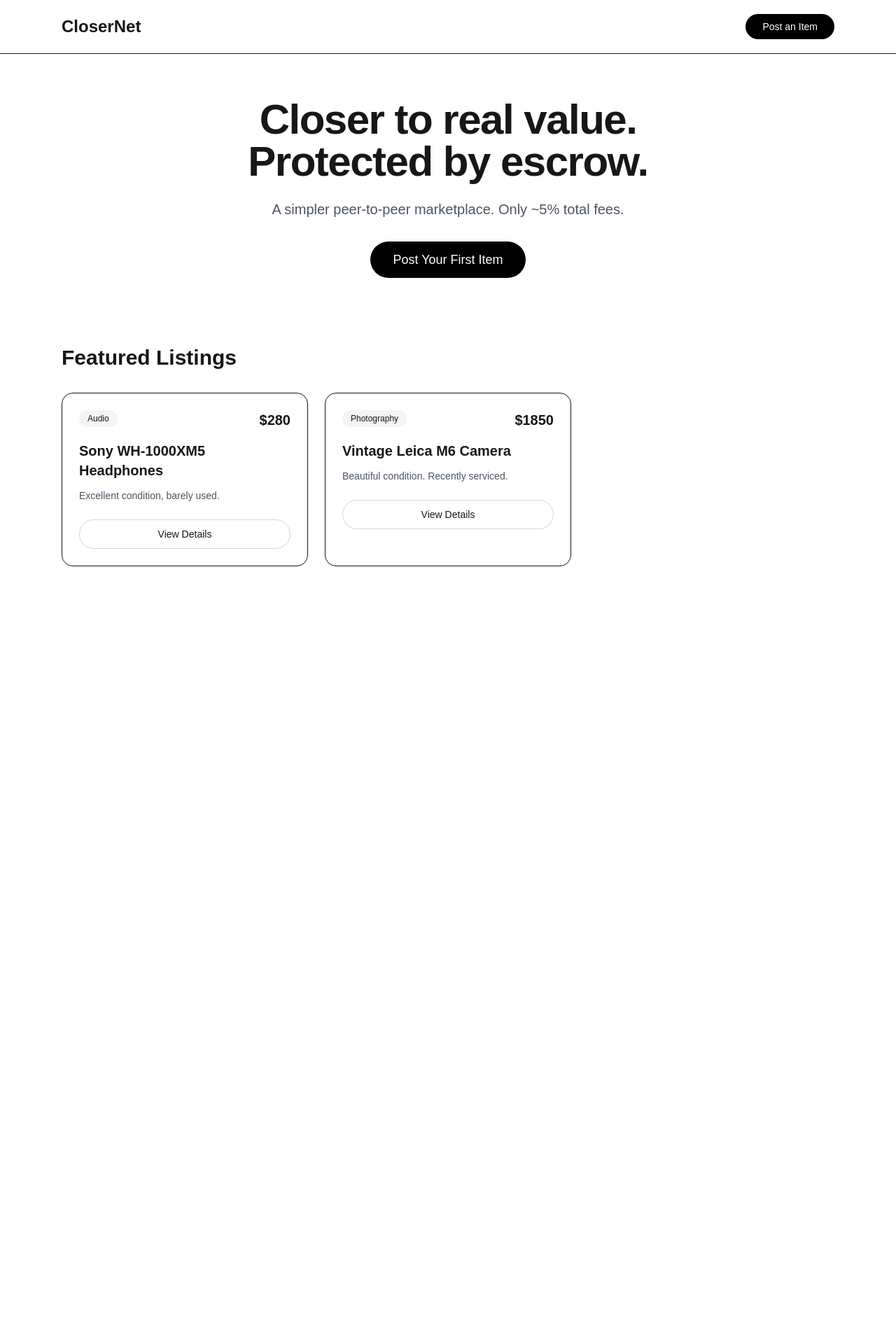
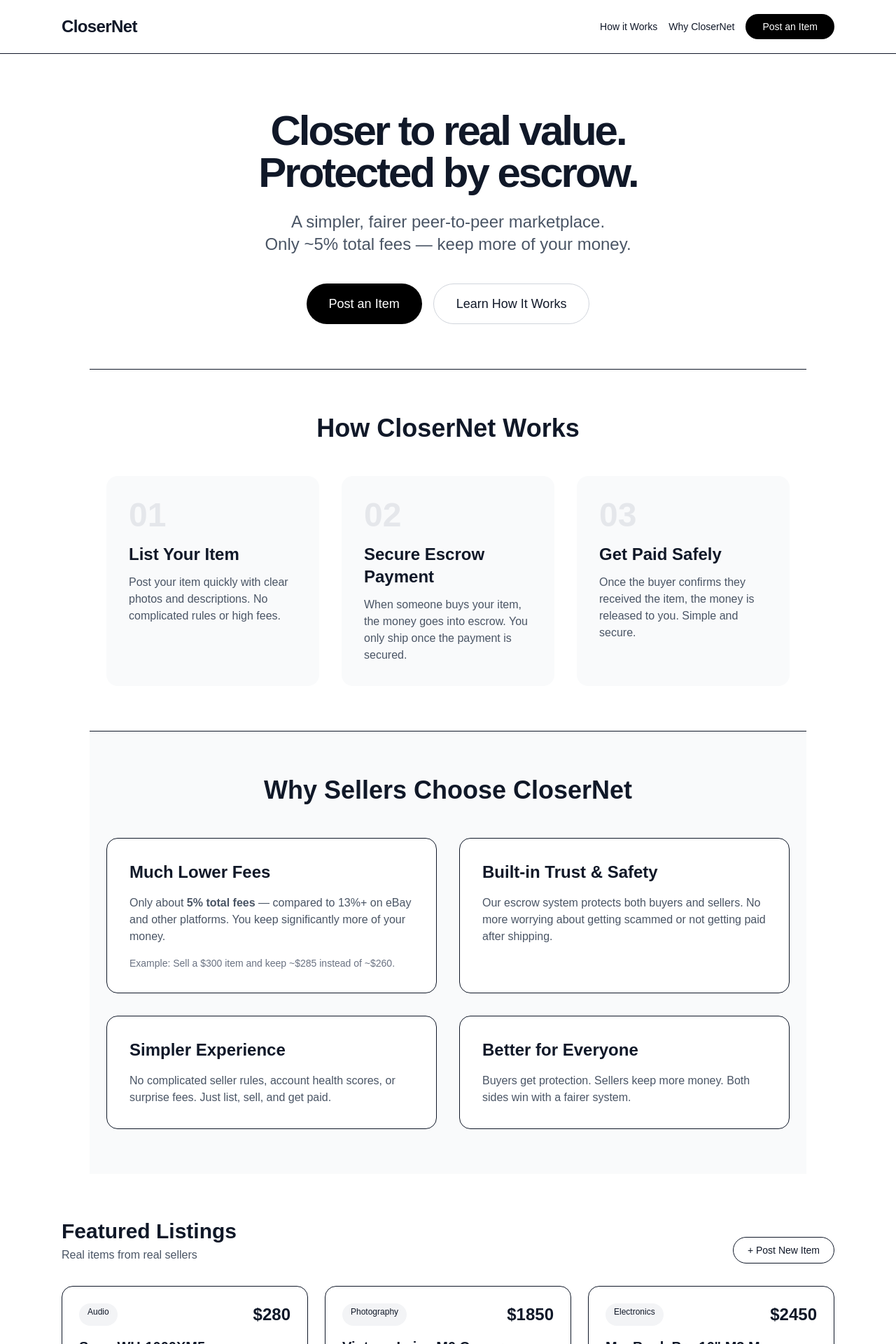
Before and after one commit to 50isLess/CloserNet, a Next.js app: page / in a window 1280 px wide. Shown: the top 1920 px of the page at 70% size. Before the commit the page ends 857 px from the top, so only its background shows below. Built offline with nearby package versions, Linux system fonts and the light colour scheme.

Commit message:
Update page.tsx

```diff
--- a/app/page.tsx
+++ b/app/page.tsx
@@ -16,15 +16,22 @@ export default function CloserNet() {
       id: 1,
       title: "Sony WH-1000XM5 Headphones",
       price: 280,
-      description: "Excellent condition, barely used.",
+      description: "Excellent condition. Barely used. Original box included.",
       category: "Audio"
     },
     {
       id: 2,
       title: "Vintage Leica M6 Camera",
       price: 1850,
-      description: "Beautiful condition. Recently serviced.",
+      description: "Beautiful condition. Recently serviced with 50mm lens.",
       category: "Photography"
+    },
+    {
+      id: 3,
+      title: "MacBook Pro 16\" M3 Max",
+      price: 2450,
+      description: "2024 model. 64GB RAM, 1TB SSD. Like new condition.",
+      category: "Electronics"
     }
   ]);
 
@@ -54,50 +61,115 @@ export default function CloserNet() {
   };
 
   return (
-    <main className="min-h-screen bg-white">
+    <main className="min-h-screen bg-white text-gray-900">
+      {/* Navbar */}
       <nav className="border-b sticky top-0 bg-white z-50">
         <div className="max-w-6xl mx-auto px-6 py-5 flex justify-between items-center">
-          <div className="text-2xl font-semibold">CloserNet</div>
+          <div className="text-2xl font-semibold tracking-tight">CloserNet</div>
+          <div className="flex items-center gap-4">
+            <a href="#how" className="text-sm hover:text-gray-600">How it Works</a>
+            <a href="#why" className="text-sm hover:text-gray-600">Why CloserNet</a>
             <button
               onClick={() => setShowForm(!showForm)}
-            className="px-6 py-2 bg-black text-white rounded-full text-sm hover:bg-gray-800"
+              className="px-6 py-2 bg-black text-white rounded-full text-sm hover:bg-gray-800 transition-colors"
             >
               {showForm ? "Close" : "Post an Item"}
             </button>
           </div>
+        </div>
       </nav>
 
-      <section className="max-w-4xl mx-auto px-6 pt-16 pb-12 text-center">
-        <h1 className="text-6xl font-semibold tracking-tight mb-6">
+      {/* Hero Section */}
+      <section className="max-w-5xl mx-auto px-6 pt-20 pb-16 text-center">
+        <h1 className="text-6xl font-semibold tracking-tighter mb-6">
           Closer to real value.<br />Protected by escrow.
         </h1>
-        <p className="text-xl text-gray-600 max-w-2xl mx-auto mb-8">
-          A simpler peer-to-peer marketplace. Only ~5% total fees.
+        <p className="text-2xl text-gray-600 max-w-3xl mx-auto mb-10">
+          A simpler, fairer peer-to-peer marketplace. <br />
+          Only ~5% total fees — keep more of your money.
         </p>
+        <div className="flex gap-4 justify-center">
           <button
             onClick={() => setShowForm(true)}
-          className="px-8 py-3 bg-black text-white rounded-full text-lg hover:bg-gray-800"
+            className="px-8 py-3.5 bg-black text-white rounded-full text-lg hover:bg-gray-800 transition-colors"
           >
-          Post Your First Item
+            Post an Item
           </button>
+          <a href="#how" className="px-8 py-3.5 border border-gray-300 rounded-full text-lg hover:bg-gray-50 transition-colors">
+            Learn How It Works
+          </a>
+        </div>
       </section>
 
+      {/* How it Works */}
+      <section id="how" className="max-w-5xl mx-auto px-6 py-16 border-t">
+        <h2 className="text-4xl font-semibold text-center mb-12">How CloserNet Works</h2>
+
+        <div className="grid md:grid-cols-3 gap-8">
+          <div className="bg-gray-50 p-8 rounded-2xl">
+            <div className="text-5xl font-bold text-gray-200 mb-4">01</div>
+            <h3 className="text-2xl font-semibold mb-3">List Your Item</h3>
+            <p className="text-gray-600">Post your item quickly with clear photos and descriptions. No complicated rules or high fees.</p>
+          </div>
+
+          <div className="bg-gray-50 p-8 rounded-2xl">
+            <div className="text-5xl font-bold text-gray-200 mb-4">02</div>
+            <h3 className="text-2xl font-semibold mb-3">Secure Escrow Payment</h3>
+            <p className="text-gray-600">When someone buys your item, the money goes into escrow. You only ship once the payment is secured.</p>
+          </div>
+
+          <div className="bg-gray-50 p-8 rounded-2xl">
+            <div className="text-5xl font-bold text-gray-200 mb-4">03</div>
+            <h3 className="text-2xl font-semibold mb-3">Get Paid Safely</h3>
+            <p className="text-gray-600">Once the buyer confirms they received the item, the money is released to you. Simple and secure.</p>
+          </div>
+        </div>
+      </section>
+
+      {/* Why CloserNet */}
+      <section id="why" className="max-w-5xl mx-auto px-6 py-16 border-t bg-gray-50">
+        <h2 className="text-4xl font-semibold text-center mb-12">Why Sellers Choose CloserNet</h2>
+
+        <div className="grid md:grid-cols-2 gap-8">
+          <div className="bg-white p-8 rounded-2xl border">
+            <h3 className="text-2xl font-semibold mb-4">Much Lower Fees</h3>
+            <p className="text-gray-600 mb-4">Only about <span className="font-semibold">5% total fees</span> — compared to 13%+ on eBay and other platforms. You keep significantly more of your money.</p>
+            <p className="text-sm text-gray-500">Example: Sell a $300 item and keep ~$285 instead of ~$260.</p>
+          </div>
+
+          <div className="bg-white p-8 rounded-2xl border">
+            <h3 className="text-2xl font-semibold mb-4">Built-in Trust & Safety</h3>
+            <p className="text-gray-600">Our escrow system protects both buyers and sellers. No more worrying about getting scammed or not getting paid after shipping.</p>
+          </div>
+
+          <div className="bg-white p-8 rounded-2xl border">
+            <h3 className="text-2xl font-semibold mb-4">Simpler Experience</h3>
+            <p className="text-gray-600">No complicated seller rules, account health scores, or surprise fees. Just list, sell, and get paid.</p>
+          </div>
+
+          <div className="bg-white p-8 rounded-2xl border">
+            <h3 className="text-2xl font-semibold mb-4">Better for Everyone</h3>
+            <p className="text-gray-600">Buyers get protection. Sellers keep more money. Both sides win with a fairer system.</p>
+          </div>
+        </div>
+      </section>
+
+      {/* Post Item Form */}
       {showForm && (
-        <section className="max-w-xl mx-auto px-6 py-8 border-t bg-gray-50">
+        <section className="max-w-xl mx-auto px-6 py-10 border-t">
           <h3 className="text-2xl font-semibold mb-6">Post a New Item</h3>
           <form onSubmit={handleSubmit} className="space-y-4">
-            <input type="text" placeholder="Item title" value={newItem.title}
+            <input type="text" placeholder="Item Title" value={newItem.title}
               onChange={(e) => setNewItem({...newItem, title: e.target.value})}
               className="w-full border p-3 rounded-lg" required />
 
-            <input type="number" placeholder="Price ($)" value={newItem.price}
+            <input type="number" placeholder="Price in USD" value={newItem.price}
               onChange={(e) => setNewItem({...newItem, price: e.target.value})}
               className="w-full border p-3 rounded-lg" required />
 
-            <select value={newItem.category}
-              onChange={(e) => setNewItem({...newItem, category: e.target.value})}
+            <select value={newItem.category} onChange={(e) => setNewItem({...newItem, category: e.target.value})}
               className="w-full border p-3 rounded-lg">
-              <option value="Audio">Audio</option>
+              <option value="Audio">Audio Equipment</option>
               <option value="Electronics">Electronics</option>
               <option value="Photography">Photography</option>
               <option value="Collectibles">Collectibles</option>
@@ -106,33 +178,47 @@ export default function CloserNet() {
 
             <textarea placeholder="Description" value={newItem.description}
               onChange={(e) => setNewItem({...newItem, description: e.target.value})}
-              className="w-full border p-3 rounded-lg h-24" />
+              className="w-full border p-3 rounded-lg h-28" />
 
             <button type="submit" className="w-full bg-black text-white py-3 rounded-full hover:bg-gray-800">
-              Post Item
+              Post Item to CloserNet
             </button>
           </form>
         </section>
       )}
 
-      <section className="max-w-6xl mx-auto px-6 py-12">
-        <h2 className="text-3xl font-semibold mb-8">Featured Listings</h2>
+      {/* Listings Section */}
+      <section className="max-w-6xl mx-auto px-6 py-16">
+        <div className="flex justify-between items-end mb-8">
+          <div>
+            <h2 className="text-3xl font-semibold">Featured Listings</h2>
+            <p className="text-gray-600 mt-1">Real items from real sellers</p>
+          </div>
+          <button onClick={() => setShowForm(true)} className="text-sm px-5 py-2 border rounded-full hover:bg-gray-50">
+            + Post New Item
+          </button>
+        </div>
+
         <div className="grid md:grid-cols-2 lg:grid-cols-3 gap-6">
           {listings.map((listing) => (
-            <div key={listing.id} className="border rounded-2xl p-6">
-              <div className="flex justify-between items-start mb-4">
+            <div key={listing.id} className="border rounded-2xl p-6 hover:shadow-sm transition-shadow">
+              <div className="flex justify-between mb-4">
                 <span className="text-xs px-3 py-1 bg-gray-100 rounded-full">{listing.category}</span>
-                <span className="font-semibold text-xl">${listing.price}</span>
+                <span className="font-semibold text-2xl">${listing.price}</span>
               </div>
-              <h3 className="font-semibold text-xl mb-3">{listing.title}</h3>
+              <h3 className="font-semibold text-xl mb-2">{listing.title}</h3>
               <p className="text-gray-600 text-sm">{listing.description}</p>
               <button className="mt-6 w-full py-2.5 border border-gray-300 rounded-full text-sm hover:bg-gray-50">
-                View Details
+                View Details & Buy
               </button>
             </div>
           ))}
         </div>
       </section>
+
+      <footer className="border-t py-10 text-center text-sm text-gray-500">
+        CloserNet • Lower Fees • Escrow Protected • Simpler Selling
+      </footer>
     </main>
   );
 }
```
Lines whose indentation alone changed are shown as unchanged.
